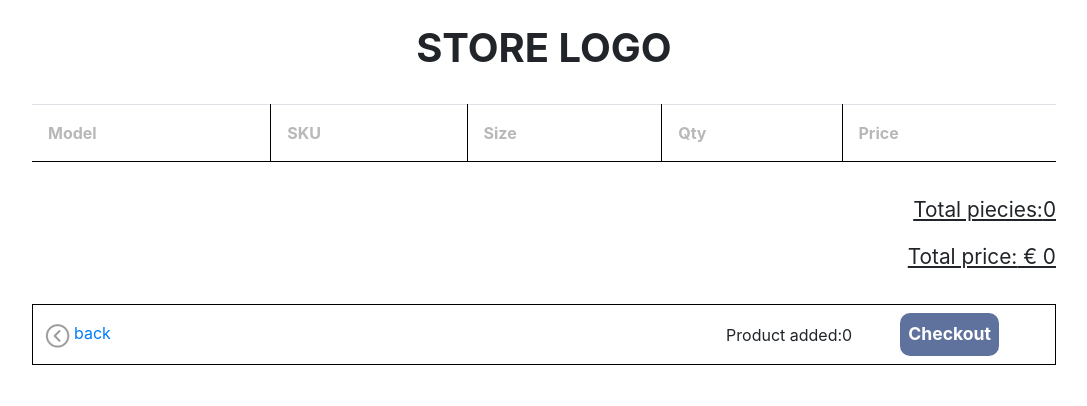
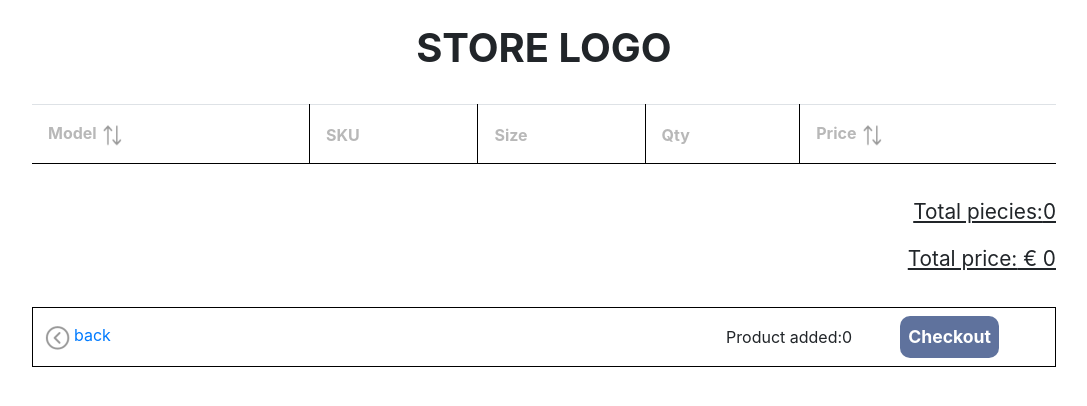
Before and after one commit to Luigi-Tramparulo/last-products, a React (Create React App) app: page /checkout in a window 1280 px wide. Shown: the top 406 px of the page, without its empty margins (96-1183 px from the left). Built offline with nearby package versions, Linux system fonts and the light colour scheme.

Commit message:
feat: sorting by name in cart

```diff
--- a/src/components/cart/index.js
+++ b/src/components/cart/index.js
@@ -1,4 +1,4 @@
-import React from 'react'
+import React,{useState} from 'react'
 import { Table } from 'reactstrap'
 import { connect } from 'react-redux'
 import './cart.scss'
@@ -8,17 +8,55 @@ import Footer from '../footer'
 
 const Cart = (props) => {
 
-  const mapProductStore = props.productStore.map((product,index) => {
+ const [clicked, updateClicked] = useState(false)
+
+  const duplicateProduct = product => {
+     return(
+       props.productStore.filter(item => {
+        return item.id === product.id && item.size === product.size
+        }).length
+     )
+  }
+  const removeDuplicates = (array, id, size) => {
+    return array.filter((obj, index, self) =>
+      index === self.findIndex((el) => (
+        el[id] === obj[id] && el[size] === obj[size]
+      ))
+    )
+  }
+
+  const sortByName = (product1, product2) => {
+    if (product2.name > product1.name) {
+      return -1;
+    }
+    if (product1.name > product2.name) {
+      return 1;
+    }
+    return 0;
+  }
+
+  const sortByPrice = (product1, product2) => {
+    return product1.price - product2.price
+  }
+
+  const productFiltered = removeDuplicates(props.productStore,'id','size')
+  const copyProductFiltered = [...productFiltered]
+  const productSorted = copyProductFiltered.sort(sortByName)
+
+
+  const rowRendered = (product, index) => {
     return (
-      <tr key ={index}>
-        <td>{product.name}<ButtonRemove productStore = {product} removeItem = {props.decrement} /></td>
+      <tr key={index}>
+        <td>{product.name}<ButtonRemove productStore={product} removeItem={props.decrement} /></td>
         <td>{product.sku}</td>
         <td>{product.size}</td>
-        <td>{product.qty}</td>
+        <td>{duplicateProduct(product)}</td>
         <td>{`\u20AC ${product.price}`}</td>
       </tr>
     )
-  })
+  }
+
+  const mapProductStore = clicked? productSorted.map(rowRendered) : productFiltered.map(rowRendered)
 
   let totalPrice = props.productStore.map(product => product.price).reduce((total, currentPrice) => {
     return total + currentPrice
@@ -29,11 +67,11 @@ const Cart = (props) => {
         <Table className="table-cart">
             <thead>
                 <tr>
-                    <th>Model</th>
+              <th>Model <img onClick={(e) => clicked ? updateClicked(false):updateClicked(true)} src="./assets/sort.png" alt="sort" width="25px" height="25px"></img></th>
                     <th>SKU</th>
                     <th>Size</th>
                     <th>Qty</th>
-                    <th>Price</th>
+                    <th>Price <img src="./assets/sort.png" alt="sort" width="25px" height="25px"></img></th>
                 </tr>
             </thead>
             <tbody>
@@ -49,6 +87,8 @@ const Cart = (props) => {
     );
 }
 
+
+
 const mapDispatchToProps = dispatch => {
   return {
     decrement: (item, id) => dispatch(actions('REMOVE', item, id)),
```
Also changed, not shown: src/components/componentcard/index.js (+11 -14 lines), public/assets/sort.png (added).
